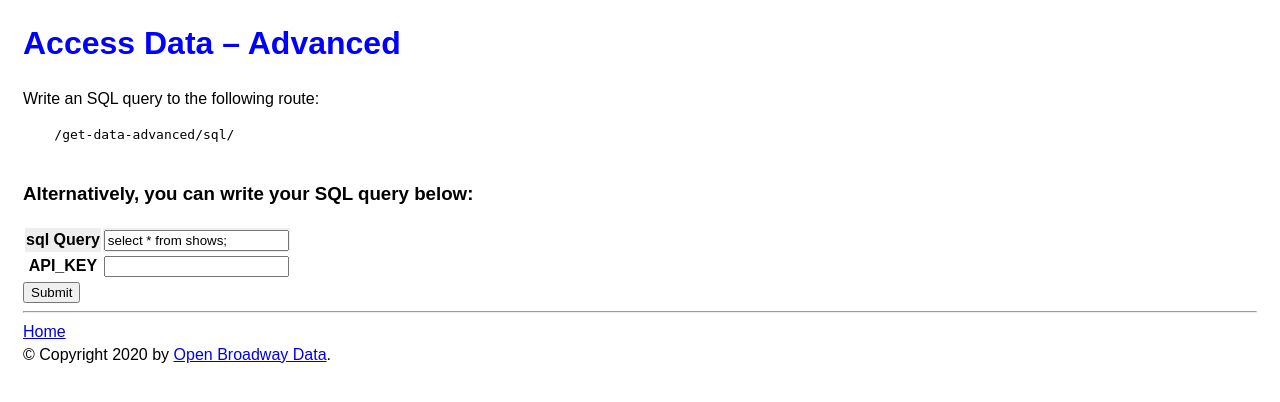
After one commit to Broadway-Open-Data/Get-Data-App, a Flask app: page /get-data-advanced/ in a window 1280 px wide. The commit adds this page. Shown: the top 402 px of the page. Run offline with Flask 2, Linux system fonts and the light colour scheme; parts of the project's set-up code (start-up, migrations or seed data) failed here and were passed over; some libraries are stand-ins or nearby versions.

Commit message:
allow advanced user querying

```diff
--- a/app/app.py
+++ b/app/app.py
@@ -5,6 +5,8 @@ Have the ability to utilize API keys -- or use VPN to limit to internal traffic
 """
 import os
 import sys
+import json
+import datetime
 # set the path to the root
 sys.path.append(".")
 
@@ -14,16 +16,17 @@ import requests
 import pandas as pd
 
 
-from flask import Flask, Response, request, jsonify, render_template, flash, redirect, send_file
+from flask import Flask, Response, request, jsonify, render_template, flash, redirect, send_file, url_for
 from flask_wtf.csrf import CSRFProtect
 from flask_sqlalchemy import SQLAlchemy
-
+from flask_restful import reqparse
 
 # Import forms
-from forms.select_data import dataForm
+from forms.select_data_simple import dataForm
+from forms.select_data_advanced import sqlForm
 
 # Connect to the db
-from connect_db import select_data
+from connect_db import select_data_from_simple, select_data_advanced
 
 # import utils
 from utils.get_db_uri import get_db_uri
@@ -61,8 +64,8 @@ def index():
 # ------------------------------------------------------------------------------
 
 # Allow the user to request specific data from the app
-@app.route('/submit-data/',  methods=['GET', 'POST'])
-def submit_data():
+@app.route('/get-data/',  methods=['GET', 'POST'])
+def get_data_simple():
 
     form = dataForm(request.form)
 
@@ -77,77 +80,100 @@ def submit_data():
 
             cache.set("user_query",my_data)
 
-            return redirect('/submit-data-success/')
+            return redirect('/get-data-success/')
     else:
-        return render_template('submit-data.html', title='Submit Data', form=form)
+        return render_template('get-data.html', title='Submit Data', form=form)
 
 
 # ------------------------------------------------------------------------------
 
 # Submitted query
-@app.route('/submit-data-success/',  methods=['GET'])
-def submit_data_success():
+@app.route('/get-data-success/',  methods=['GET'])
+def return_data():
 
     data = cache.get("user_query")
 
     # Success vs. Failure
     if data:
-        # Omit all empty keys
-        # data = {k:v for k,v in data.items() if v not in ["", None]}
 
-        get_selected = lambda arr: [x for x in arr if data.get(x)]
-        show_type = get_selected(["musicals","plays","other_show_genre"])
-        production_type = get_selected(["originals","revivals","other_production_type"])
+        # Retrieve the data from  user's request
+        df = select_data_from_simple(my_params=data, theatre_data=True)
+        cache.set("my_data", df.to_dict(orient="records"))
 
-        show_title = data.get("title")
-        show_keyword = data.get("keyword")
-        show_id = data.get("showId")
-
-        theatre_name = data.get("theatreName")
-        theatre_id = data.get("theatreId")
-
-        #  *  *  *  *  *  *  *  *  *  *  *  *
-        #  This is where the magic happens
-        #  Make the query here...
-        #  *  *  *  *  *  *  *  *  *  *  *  *
-
-        return render_template('submit-data-success.html', title="Success", data=data)
+        # Return the response in json format
+        return render_template('display-data.html', summary = df.describe().to_html(header="true", table_id="summary-data"),data = df.to_html(header="true", table_id="show-data"), title="Data")
 
     else:
-        return render_template('submit-data-failure.html', title="Failure")
+         return jsonify({
+                    "ERROR": "data not found."
+                })
+
+
+# ------------------------------------------------------------------------------
+
+@app.route('/get-data-advanced/', methods=['GET','POST'])
+def get_data_advanced():
+    """Landing page for advanced queries"""
+
+    form = sqlForm()
+
+    if request.method == 'POST':
+        if form.validate():
+
+            my_data = {k:v for k,v in form.allFields.data.items()}
+
+            # get rid of the csrf token
+            del my_data["csrf_token"]
+
+            return redirect(url_for('get_data_advanced_sql',API_KEY=my_data.get("API_KEY"), query=my_data.get("query"), download_file=True))
+
+
+
+    return render_template('get-data-advanced.html', form=form, title="Get Data Avanced")
+
 
 
 
 # ------------------------------------------------------------------------------
 
-@app.route('/return-data/', methods=['GET','POST'])
-def return_data():
-    """submit a specific json, returns data"""
+@app.route('/get-data-advanced/sql/', methods=['GET','POST'])
+def get_data_advanced_sql():
+    """submit sql, returns data"""
 
-    # Retrieve the data from  user's request
-    data = cache.get("user_query")
+    API_KEY = request.args.get('API_KEY')
+    query = request.args.get('query')
 
-    if not data:
-        return jsonify({
-            "ERROR": "data not found."
-        })
 
-    # -  -  -  -  -  -  -  -  -  -  -  -  -  -  -  -  -  -  -  -  -  -  -  -  -
+    # parser = reqparse.RequestParser()
+    # parser.add_argument('API_KEY', required=True, help='Your api key')
+    # parser.add_argument('query', required=True, help='Your sql query')
+    # args = parser.parse_args()
 
-    #  *  *  *  *  *  *  *  *  *  *  *  *
-    #  This is where the magic happens
-    df = select_data(my_params=data, theatre_data=True)
-    cache.set("my_data", df.to_dict(orient="records"))
+    # Validate the api key
+    None
 
-    #  *  *  *  *  *  *  *  *  *  *  *  *
+    # make the request
+    data = select_data_advanced(query)
 
-    # Query is made successfully! Now, present the data more beautifully...
+    # return the request
+    result = {
+        "data":data,
+        "orient":"records",
+        "query":query,
+    }
 
-    # Return the response in json format
-    return render_template('return-data.html', summary = df.describe().to_html(header="true", table_id="summary-data"),data = df.to_html(header="true", table_id="show-data"))
+    if request.args.get('download_file'):
+        now = datetime.datetime.today().strftime("%Y-%m-%d %H_%M_%S")
+        return Response(json.dumps(result),
+                mimetype='application/json',
+                headers={'Content-Disposition':f'attachment;filename=open-broadway-data-{now}.json'})
+    else:
+        return jsonify(result)
 
 
 # ------------------------------------------------------------------------------
+
+
 
 @app.route('/download-data/')
 def download_data():
@@ -164,7 +190,7 @@ def download_data():
     # -  -  -  -  -  -  -  -  -  -  -  -  -  -  -  -  -  -  -  -  -  -  -  -  -
 
     df = pd.DataFrame.from_records(data)
-    print(df)
+
     csv_data = df.to_csv(index=False, encoding='utf-8')
 
     response = Response(csv_data,mimetype='text/csv')
--- /dev/null
+++ b/app/forms/select_data_advanced.py
@@ -0,0 +1,16 @@
+from flask_wtf import FlaskForm
+from wtforms import StringField, DateField, BooleanField, IntegerField, SubmitField
+from wtforms.fields import FormField, FieldList
+from wtforms.validators import DataRequired
+
+import datetime
+
+# Make a form
+class Params(FlaskForm):
+    query = StringField(label='sql Query', default="select * from shows;", validators=[DataRequired()])
+    API_KEY = StringField(label='API_KEY', validators=[DataRequired()])
+
+class sqlForm(FlaskForm):
+    """All of the fields as one."""
+    allFields = FormField(Params)
+    submit = SubmitField('Submit')
--- /dev/null
+++ b/app/templates/get-data-advanced.html
@@ -0,0 +1,29 @@
+{% extends "layout.html" %}
+{% block title %}{{ title }}{% endblock %}
+{% block content %}
+  <h1>Access Data – Advanced</h1>
+  <p class="important">
+    Write an SQL query to the following route:
+  </p>
+  <pre>
+    /get-data-advanced/sql/
+  </pre>
+
+  <h3>Alternatively, you can write your SQL query below:</h3>
+
+  <!-- Create a form -->
+  <form method="POST">
+    {{ form.csrf_token }}
+    {{ form.hidden_tag() }}
+
+    <div class="form-group all-fields">
+
+    {{ form.allFields() }}
+    {{ form.submit() }}
+
+    </div>
+
+  </form>
+
+
+{% endblock %}
--- a/app/templates/index.html
+++ b/app/templates/index.html
@@ -36,7 +36,7 @@
   <p>
     Get started by submitting what data you'd want.
   </p>
-  <a href="/submit-data/"><button>Submit Data</button></a><br>
+  <a href="/get-data/"><button>Submit Data</button></a><br>
   </div>
 
   <!-- Section -->
@@ -45,6 +45,6 @@
   <p>
     Send an SQL query to our endpoint to recieve data.
   </p>
-  <a href="/"><button>Placeholder</button></a><br>
+  <a href="/get-data-advanced/"><button>Get Data Advanced</button></a><br>
   </div>
 {% endblock %}
```
Also changed, not shown: app/connect_db.py (+18 -4 lines), app/templates/submit-data-failure.html (deleted, +0 -8 lines), app/templates/submit-data-success.html (deleted, +0 -15 lines), app/test.py (added, +10 -0 lines), app/forms/select_data_simple.py (renamed from app/forms/select_data.py), app/templates/display-data.html (renamed from app/templates/return-data.html), app/templates/get-data.html (renamed from app/templates/submit-data.html).
